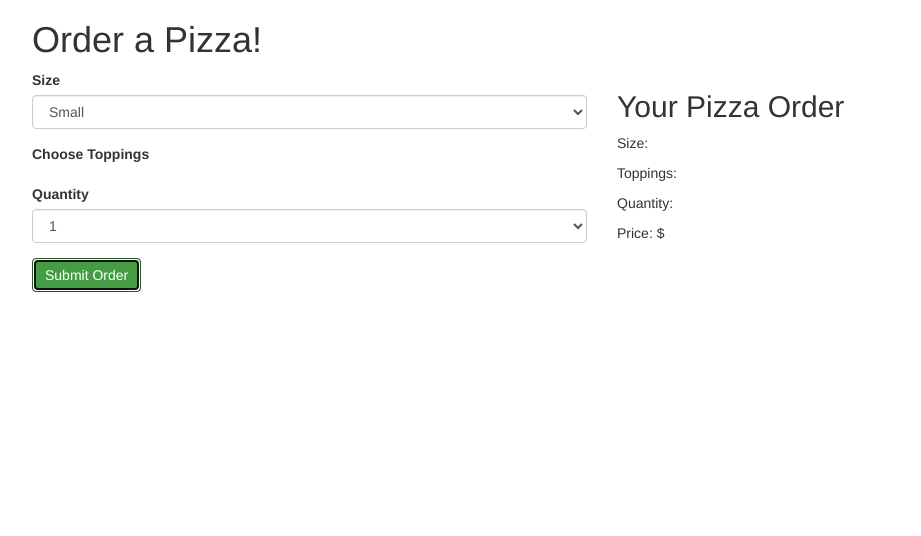
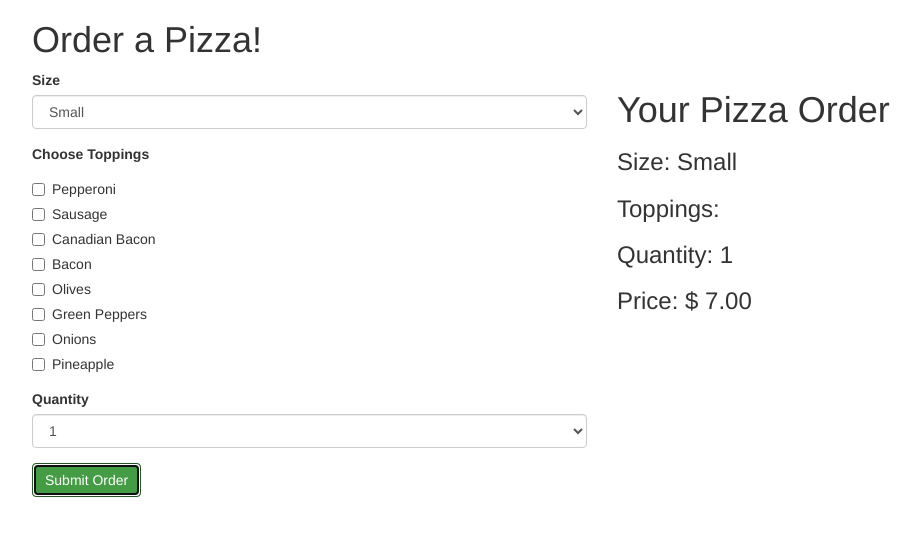
Before and after one commit to jeffaustin81/pizzeria_js, a plain HTML site: page index.html in a window 1280 px wide. Both pictures are taken after a click on the button "Submit Order". Shown: the whole page, without its empty margins (38-959 px from the left). Drawn offline with nearby package versions, Linux system fonts and the light colour scheme.

Commit message:
Add to form inputs for toppings, add jQuery to display topping values and order when form is submitted

```diff
--- a/css/styles.css
+++ b/css/styles.css
@@ -0,0 +1,3 @@
+#show-order {
+    display: none;
+}
--- a/index.html
+++ b/index.html
@@ -1,5 +1,6 @@
 <!DOCTYPE html>
 <html>
+
 <head>
     <link rel="stylesheet" href="https://maxcdn.bootstrapcdn.com/bootstrap/3.3.5/css/bootstrap.min.css" type="text/css">
     <link rel="stylesheet" href="css/styles.css" type="text/css">
@@ -7,6 +8,7 @@
     <script src="js/scripts.js"></script>
     <title>Pizzeria</title>
 </head>
+
 <body>
     <div class="container">
         <h1>Order a Pizza!</h1>
@@ -24,20 +26,60 @@
                     </div>
                     <div class="form-group">
                         <label for="toppings">Choose Toppings</label>
+                        <div class="checkbox">
+                            <label>
+                                <input id="toppings" name="toppings" type="checkbox" value="Pepperoni"> Pepperoni
+                            </label>
+                        </div>
+                        <div class="checkbox">
+                            <label>
+                                <input id="toppings" name="toppings" type="checkbox" value="Sausage"> Sausage
+                            </label>
+                        </div>
+                        <div class="checkbox">
+                            <label>
+                                <input id="toppings" name="toppings" type="checkbox" value="Canadian Bacon"> Canadian Bacon
+                            </label>
+                        </div>
+                        <div class="checkbox">
+                            <label>
+                                <input id="toppings" name="toppings" type="checkbox" value="Bacon"> Bacon
+                            </label>
+                        </div>
+                        <div class="checkbox">
+                            <label>
+                                <input id="toppings" name="toppings" type="checkbox" value="Olives"> Olives
+                            </label>
+                        </div>
+                        <div class="checkbox">
+                            <label>
+                                <input id="toppings" name="toppings" type="checkbox" value="Green Peppers"> Green Peppers
+                            </label>
+                        </div>
+                        <div class="checkbox">
+                            <label>
+                                <input id="toppings" name="toppings" type="checkbox" value="Onions"> Onions
+                            </label>
+                        </div>
+                        <div class="checkbox">
+                            <label>
+                                <input id="toppings" name="toppings" type="checkbox" value="Pineapple"> Pineapple
+                            </label>
+                        </div>
                     </div>
                     <div class="form-group">
                         <label for="pizza-quantity">Quantity</label>
                         <select name="pizza-quantity" id="pizza-quantity" class="form-control">
-                                <option value = "1">1</option>
-                                <option value = "2">2</option>
-                                <option value = "3">3</option>
-                                <option value = "4">4</option>
-                                <option value = "5">5</option>
-                                <option value = "6">6</option>
-                                <option value = "7">7</option>
-                                <option value = "8">8</option>
-                                <option value = "9">9</option>
-                                <option value = "10">10</option>
+                            <option value="1">1</option>
+                            <option value="2">2</option>
+                            <option value="3">3</option>
+                            <option value="4">4</option>
+                            <option value="5">5</option>
+                            <option value="6">6</option>
+                            <option value="7">7</option>
+                            <option value="8">8</option>
+                            <option value="9">9</option>
+                            <option value="10">10</option>
                         </select>
                     </div>
                     <button type="submit" class="btn btn-success">Submit Order</button>
@@ -45,14 +87,23 @@
             </div>
             <div class="col-md-6">
                 <div id="show-order">
-                        <h2>Your Pizza Order</h2>
-                        <p>Size: <span class="size"></span></p>
-                        <p>Toppings: <span class="toppings"></span></p>
-                        <p>Quantity: <span class="quantity"></span></p>
-                        <p>Price: $<span class="price"></span></p>
+                    <h1>Your Pizza Order</h1>
+                    <h3>Size:
+                        <span class="size"></span>
+                    </h3>
+                    <h3>Toppings:
+                        <span class="toppings"></span>
+                    </h3>
+                    <h3>Quantity:
+                        <span class="quantity"></span>
+                    </h3>
+                    <h3>Price: $
+                        <span class="price"></span>.00
+                    </h3>
                 </div>
             </div>
         </div>
     </div>
 </body>
+
 </html>
--- a/js/scripts.js
+++ b/js/scripts.js
@@ -7,15 +7,15 @@ function Pizza(pizzaSize, pizzaToppings, pizzaQuantity) {
 Pizza.prototype.pizzaPrice = function() {
     var subtotal = 0;
     var toppings = this.pizzaToppings * 2;
-    if(this.pizzaSize === "Large") {
+    if (this.pizzaSize === "Large") {
         subtotal += 11;
     }
 
-    if(this.pizzaSize === "Medium") {
+    if (this.pizzaSize === "Medium") {
         subtotal += 9;
     }
 
-    if(this.pizzaSize === "Small") {
+    if (this.pizzaSize === "Small") {
         subtotal += 7;
     }
 
@@ -29,10 +29,17 @@ $(document).ready(function() {
     $("form#pizza-order").submit(function(event) {
         event.preventDefault();
 
+        var toppings = $("input#toppings:checked").map(function() {return this.value;}).get().join(', ');
         var pizzaSize = $("select#pizza-size").val();
-        var pizzaToppings = parseInt($(stuff).val());
+        var pizzaToppings = $("input#toppings:checked").length;
         var pizzaQuantity = parseInt($("select#pizza-quantity").val());
 
         var newPizza = new Pizza(pizzaSize, pizzaToppings, pizzaQuantity);
+
+        $(".size").text(newPizza.pizzaSize);
+        $(".toppings").text(toppings);
+        $(".quantity").text(newPizza.pizzaQuantity);
+        $(".price").text(newPizza.pizzaPrice());
+        $("#show-order").show();
     });
 });
```
Lines whose indentation alone changed are shown as unchanged.
